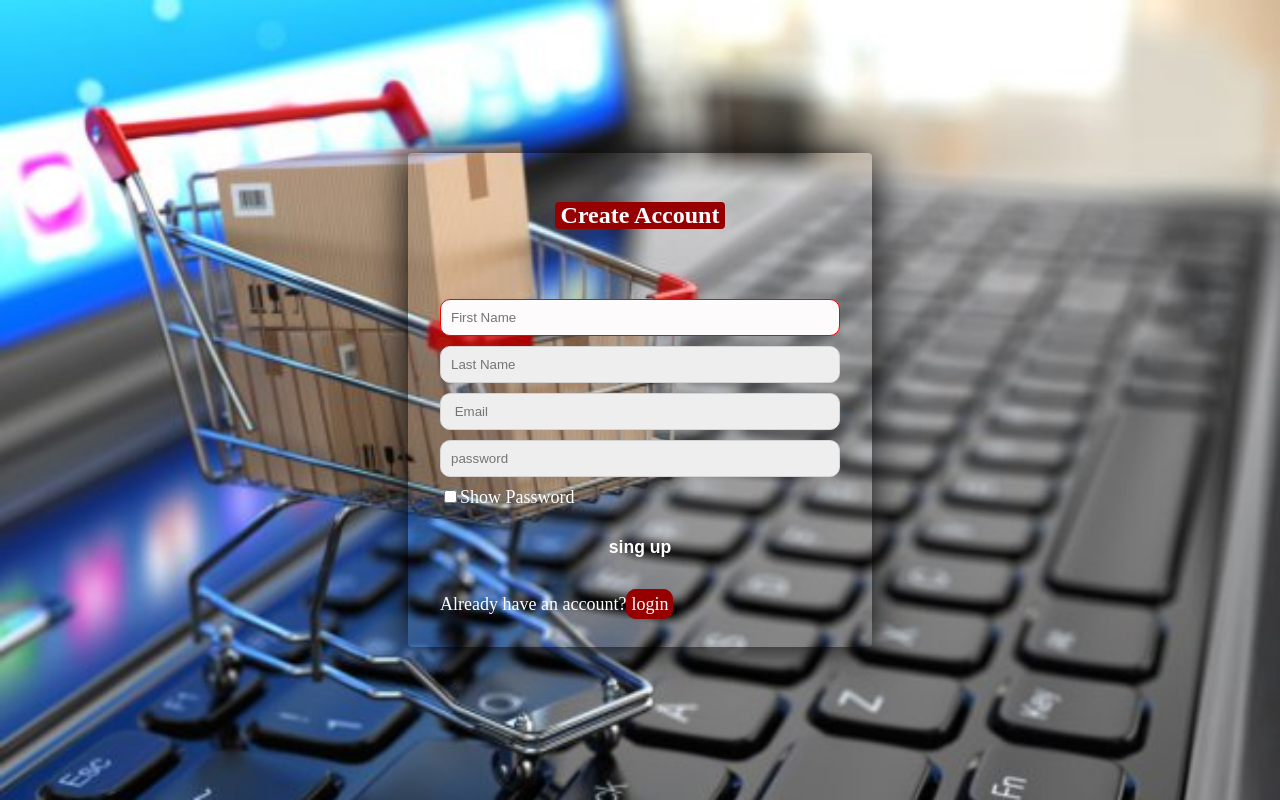
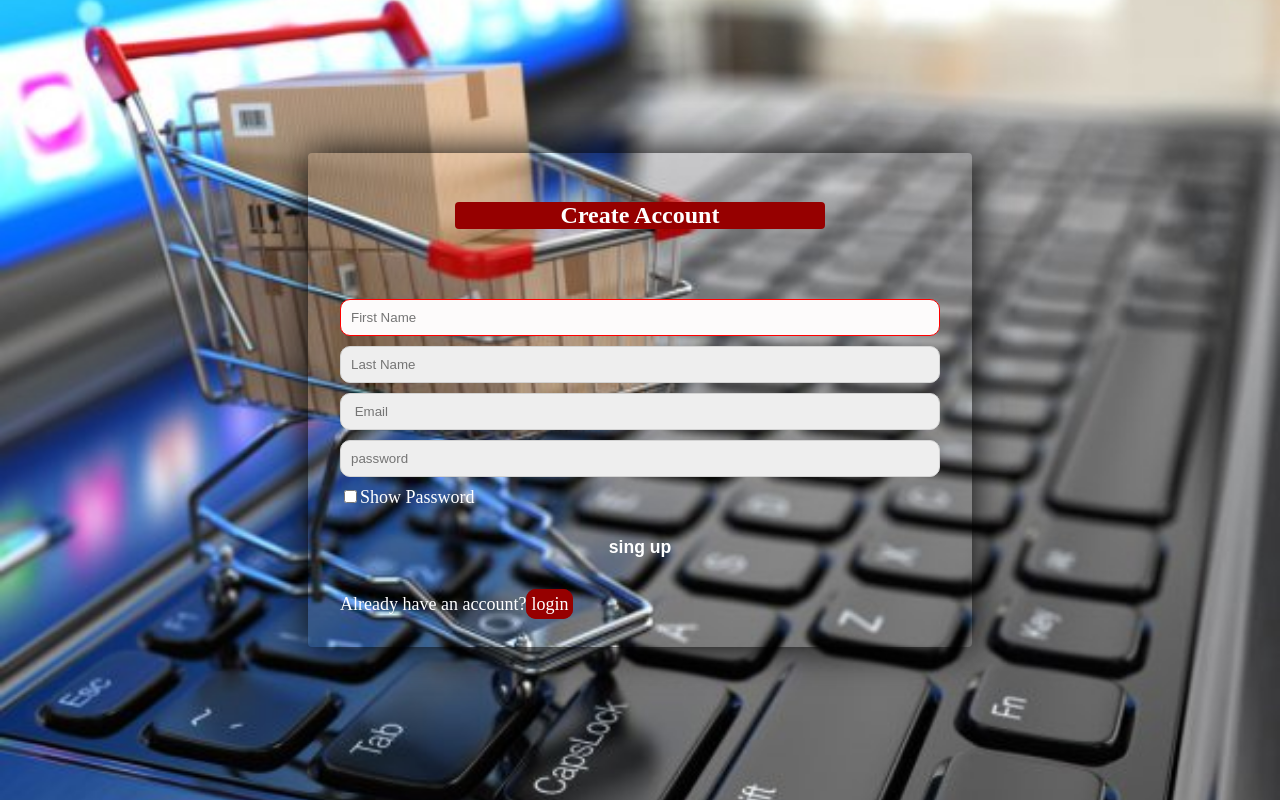
Before and after one commit to MustafaRaafat/The-e-shop, a website: page login & sing up/singup.html in a window 1280 px wide. Drawn offline with Linux system fonts and the light colour scheme.

Commit message:
some improvment in pages

```diff
--- a/login & sing up/singup.html
+++ b/login & sing up/singup.html
@@ -9,21 +9,21 @@
 
 </head>
 <body>
-    <div class="container">
-        <form class="fomr--body">
+    <div  class="container">
+        <form class="fomr--body col">
             <h1 class="form--text">Create Account</h1>
             <div >
-                <dive>
-                <input type="text"class="form--input" autofocus placeholder="First Name"id="firstname" >
+                <dive >
+                <input type="text"class="form--input" autofocus required placeholder="First Name"id="firstname" >
                 <div class="form--input-error-massage" > </div>       </div>
                 <div>
-                <input type="text"class="form--input" autofocus placeholder="Last Name"id="lastname">
+                <input type="text"class="form--input" autofocus required placeholder="Last Name"id="lastname">
                 <div class="form--input-error-massage" > </div>            </div>
                 <div>
-                <input type="text"class="form--input" autofocus placeholder=" Email"id="email">
+                <input type="text"class="form--input" autofocus required placeholder=" Email"id="email">
                 <div class="form--input-error-massage" > </div>        </div>
                 <div>
-                <input type="password" id="myInput"class="form--input" autofocus placeholder="password"id="password">
+                <input type="password" id="myInput"class="form--input" autofocus required placeholder="password"id="password">
                 <label for="asd">
                     <input type="checkbox" onclick="showPassowrd()" id="asd" >Show Password
                       </label>
--- a/login & sing up/style forgetpassowrd.css
+++ b/login & sing up/style forgetpassowrd.css
@@ -5,10 +5,13 @@ body {
     align-items: center;
     justify-content: center;
     font-size: 18px;
-    background: url(./background.jpg);
-    background-size: cover;;
-}
-.form-body{
+    background: url(./background.jpg) no-repeat center center fixed;
+    -webkit-background-size: cover;
+    -moz-background-size: cover;
+    -o-background-size: cover;
+    background-size: cover;
+   }
+   .container{
     width: 600px;
     max-width: 600px;
     margin: 1rem;
@@ -16,6 +19,7 @@ body {
     box-shadow: 0 0 40px rgba(0, 0, 0, 1);
     border-radius: 4px;
 }
+
 h1{
 
     text-align: center;
@@ -91,3 +95,8 @@ a{
     text-decoration: underline;
 
 }
+@media (max-width: 600px) {
+    .col {
+       flex-direction: column-reverse;
+    }
+ }
--- a/login & sing up/style login.css
+++ b/login & sing up/style login.css
@@ -5,12 +5,15 @@ body {
     align-items: center;
     justify-content: center;
     font-size: 18px;
-    background: url(./background.jpg);
-    background-size: cover;;
+    background: url(./background.jpg) no-repeat center center fixed;
+    -webkit-background-size: cover;
+    -moz-background-size: cover;
+    -o-background-size: cover;
+    background-size: cover;
 }
 .container{
-    width: 400px;
-    max-width: 400px;
+    width: 600px;
+    max-width: 600px;
     margin: 1rem;
     padding: 2rem;
     box-shadow: 0 0 40px rgba(0, 0, 0, 1);
@@ -138,3 +141,8 @@ label{
     border-color: red;
     background: #fdfbfb;
 }
+@media (max-width: 600px) {
+    .col {
+       flex-direction: column-reverse;
+    }
+ }
--- a/login & sing up/style singup.css
+++ b/login & sing up/style singup.css
@@ -5,12 +5,15 @@ body {
     align-items: center;
     justify-content: center;
     font-size: 18px;
-    background: url(./background.jpg);
-    background-size: cover;;
+    background: url(./background.jpg) no-repeat center center fixed;
+    -webkit-background-size: cover;
+    -moz-background-size: cover;
+    -o-background-size: cover;
+    background-size: cover;
 }
 .container{
-    width: 400px;
-    max-width: 400px;
+    width: 600px;
+    max-width: 600px;
     margin: 1rem;
     padding: 2rem;
     box-shadow: 0 0 40px rgba(0, 0, 0, 1);
@@ -90,3 +93,8 @@ label{
     color:rgb(255, 255, 255);
 
 }
+@media (max-width: 600px) {
+    .col {
+       flex-direction: column-reverse;
+    }
+ }
```
Also changed, not shown: login & sing up/forgetpassword.html (+8 -8 lines), login & sing up/login.html (+3 -3 lines).
